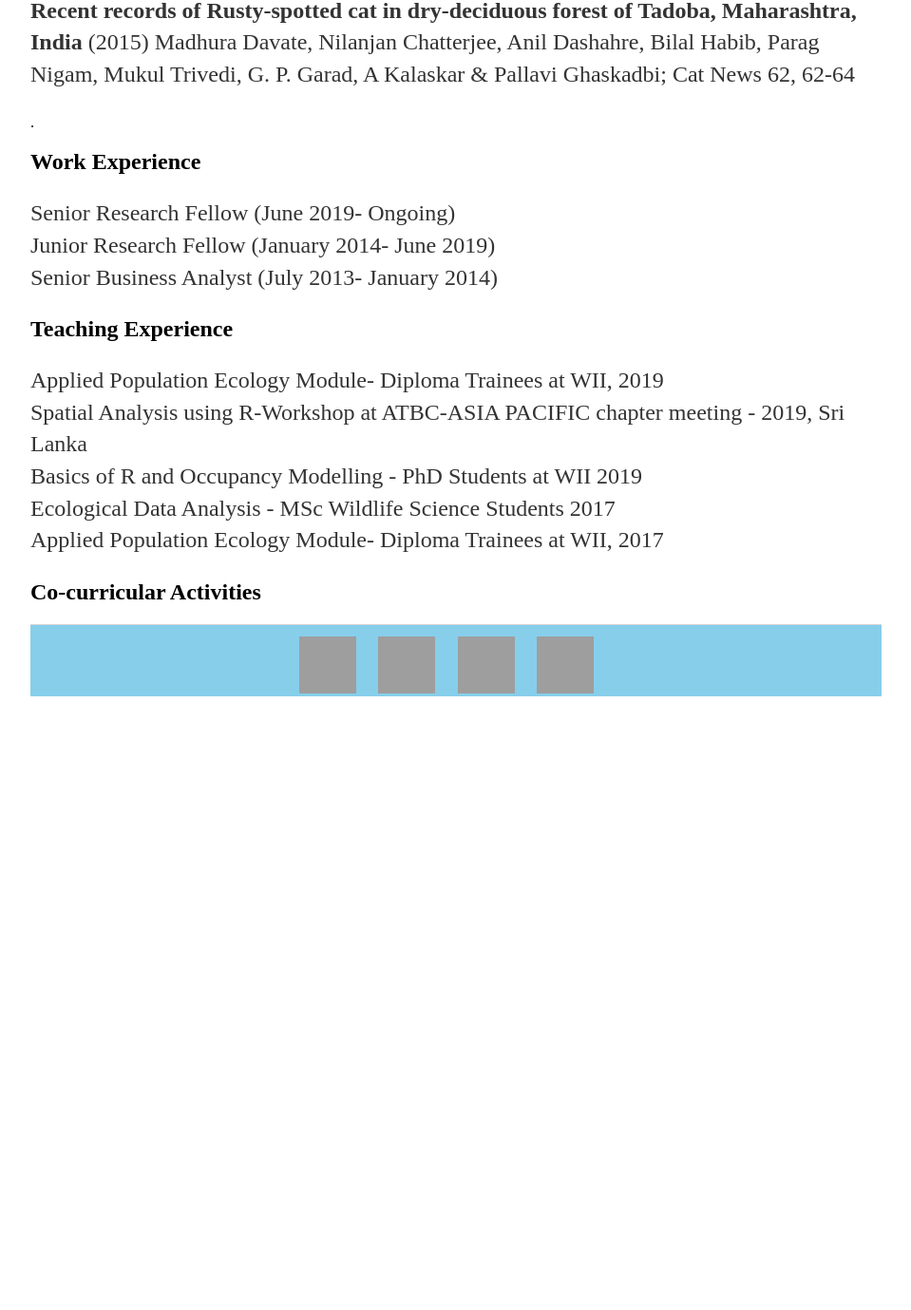
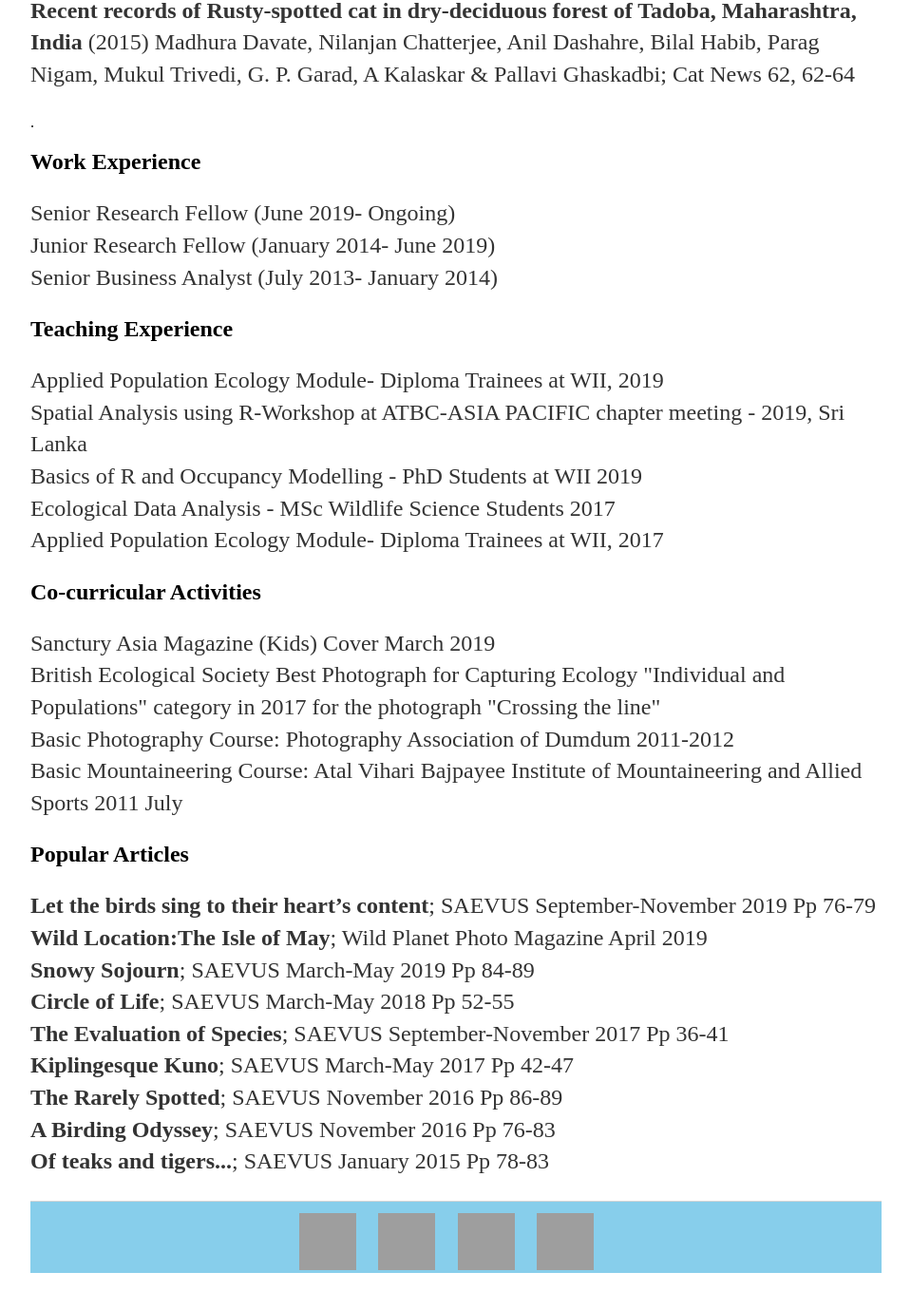
Before and after one commit to nilanjanchatterjee/nilanjanchatterjee.github.io, a Jekyll site: the page built from cv/index.html, in a window 1280 px wide and 1400 px high, scrolled down 857 px, cut to the strip 0-1379 px from the top of the window. Shown: the whole strip at 95% size, without its empty margins (160-1119 px from the left). Built offline with Jekyll 4.4.1, drawn with Linux system fonts in a browser that asks for light colours; before the commit the page ends 1650 px from its top, so only the background shows below that; grey boxes are pictures that could not be loaded.

Commit message:
Update index.html
updated popular articles and co-curricular activities

```diff
--- a/cv/index.html
+++ b/cv/index.html
@@ -39,6 +39,20 @@ Maharashtra, India</strong> (2015) Madhura Davate, Nilanjan Chatterjee, Anil Das
 						 </p>
 
                                         <h2>Co-curricular Activities</h2>
+						<p>Sanctury Asia Magazine (Kids) Cover March 2019<br>
+						   British Ecological Society Best Photograph for Capturing Ecology "Individual and Populations" category in 2017 for the photograph "Crossing the line" <br>
+						   Basic Photography Course: Photography Association of Dumdum 2011-2012<br>
+						   Basic Mountaineering Course: Atal Vihari Bajpayee Institute of Mountaineering and Allied Sports 2011 July<br>
 
-
+                                         <h2>Popular Articles </h2>
+                                         <p><strong>Let the birds sing to their heart’s content</strong>; SAEVUS September-November 2019 Pp 76-79 <br>
+				            <strong>Wild Location:The Isle of May</strong>; Wild Planet Photo Magazine April 2019<br>
+					    <strong>Snowy Sojourn</strong>; SAEVUS March-May 2019 Pp 84-89 <br>
+				            <strong>Circle of Life</strong>; SAEVUS March-May 2018 Pp 52-55 <br>
+				            <strong>The Evaluation of Species</strong>; SAEVUS September-November 2017 Pp 36-41 <br>
+				            <strong>Kiplingesque Kuno</strong>; SAEVUS March-May 2017 Pp 42-47 <br>
+				            <strong>The Rarely Spotted</strong>; SAEVUS November 2016 Pp 86-89 <br>
+					    <strong>A Birding Odyssey</strong>; SAEVUS November 2016 Pp 76-83 <br>
+					    <strong>Of teaks and tigers...</strong>; SAEVUS January 2015 Pp 78-83 <br>
+</p>
 	</div>
```
